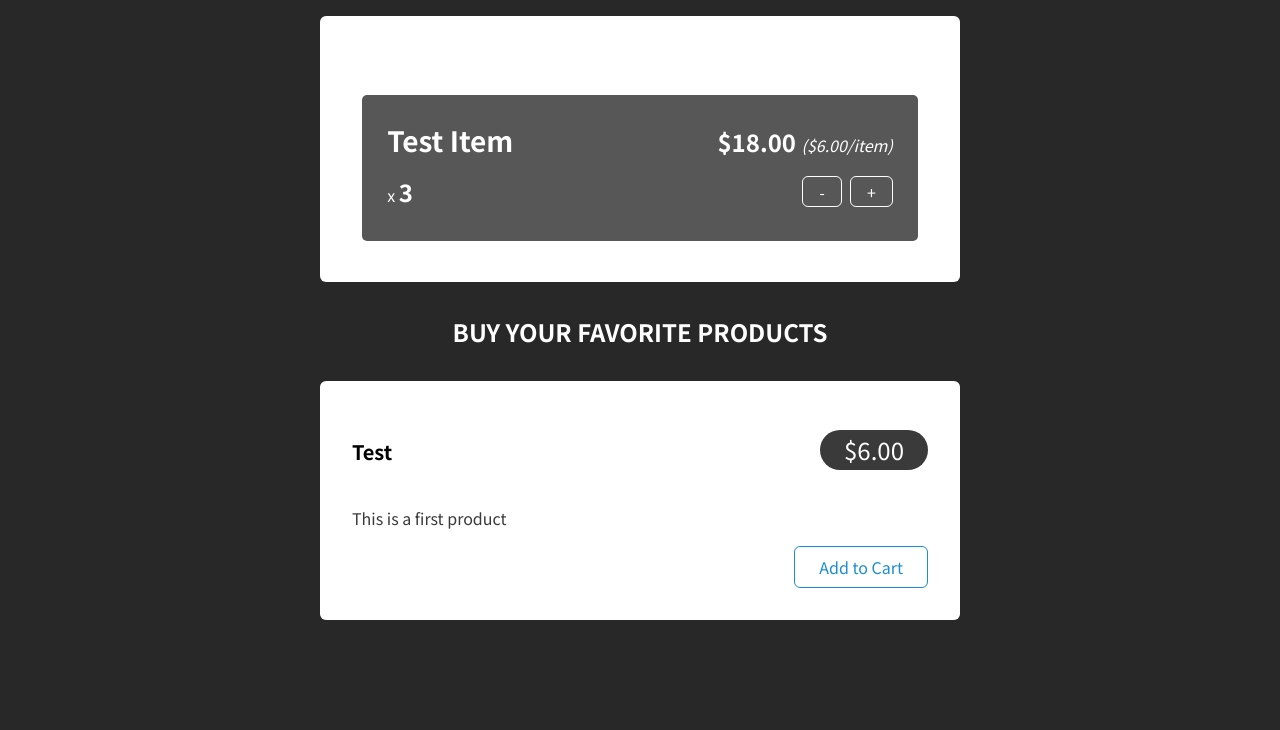
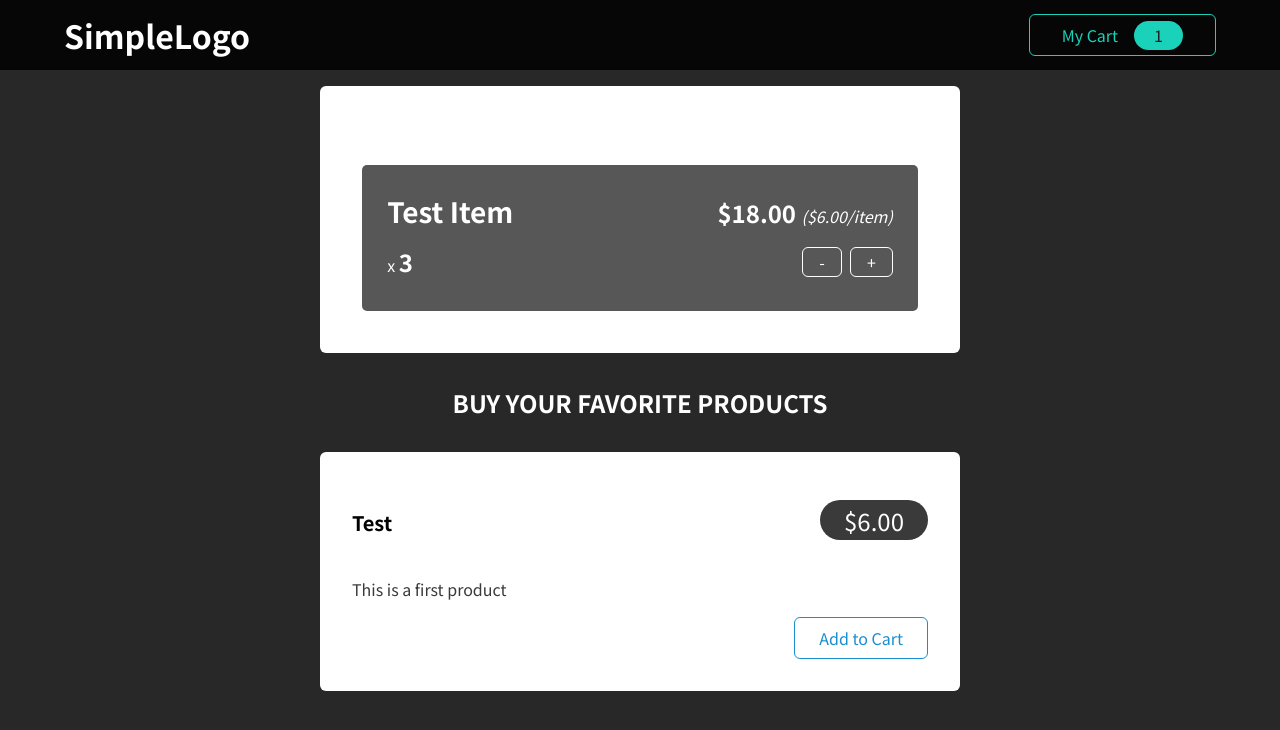
Before and after one commit to KozerT/shoping-cart-redux-, a React app: page / in a window 1280 px wide. Shown: the top 730 px of the page. Built offline with nearby package versions, Linux system fonts and the light colour scheme; the HTML template or start-up script is replaced by a standard one.

Commit message:
feat: Introduced Header component and its corresponding styles.

```diff
--- a/src/App.jsx
+++ b/src/App.jsx
@@ -1,9 +1,11 @@
 import Cart from "./components/Cart/Cart";
+import Layout from "./components/Layout/Layout";
 import Products from "./components/Shop/Products";
 
 function App() {
   return (
     <>
+      <Layout />
       <Cart />
       <Products />
     </>
--- /dev/null
+++ b/src/components/Layout/Layout.jsx
@@ -0,0 +1,13 @@
+import { Fragment } from "react";
+import MainHeader from "./MainHeader";
+
+const Layout = (props) => {
+  return (
+    <Fragment>
+      <MainHeader />
+      <main>{props.children}</main>
+    </Fragment>
+  );
+};
+
+export default Layout;
--- /dev/null
+++ b/src/components/Layout/MainHeader.jsx
@@ -0,0 +1,19 @@
+import CartButton from "../Cart/CartButton";
+import classes from "./MainHeader.module.css";
+
+const MainHeader = (props) => {
+  return (
+    <header className={classes.header}>
+      <h1>SimpleLogo</h1>
+      <nav>
+        <ul>
+          <li>
+            <CartButton />
+          </li>
+        </ul>
+      </nav>
+    </header>
+  );
+};
+
+export default MainHeader;
--- /dev/null
+++ b/src/components/Layout/MainHeader.module.css
@@ -0,0 +1,19 @@
+.header {
+  width: 100%;
+  height: 4.4rem;
+  padding: 0 4rem;
+  display: flex;
+  align-items: center;
+  justify-content: space-between;
+  background-color: #060606;
+}
+
+.header h1 {
+  color: white;
+}
+
+.header ul {
+  list-style: none;
+  margin: 0;
+  padding: 0;
+}
```
